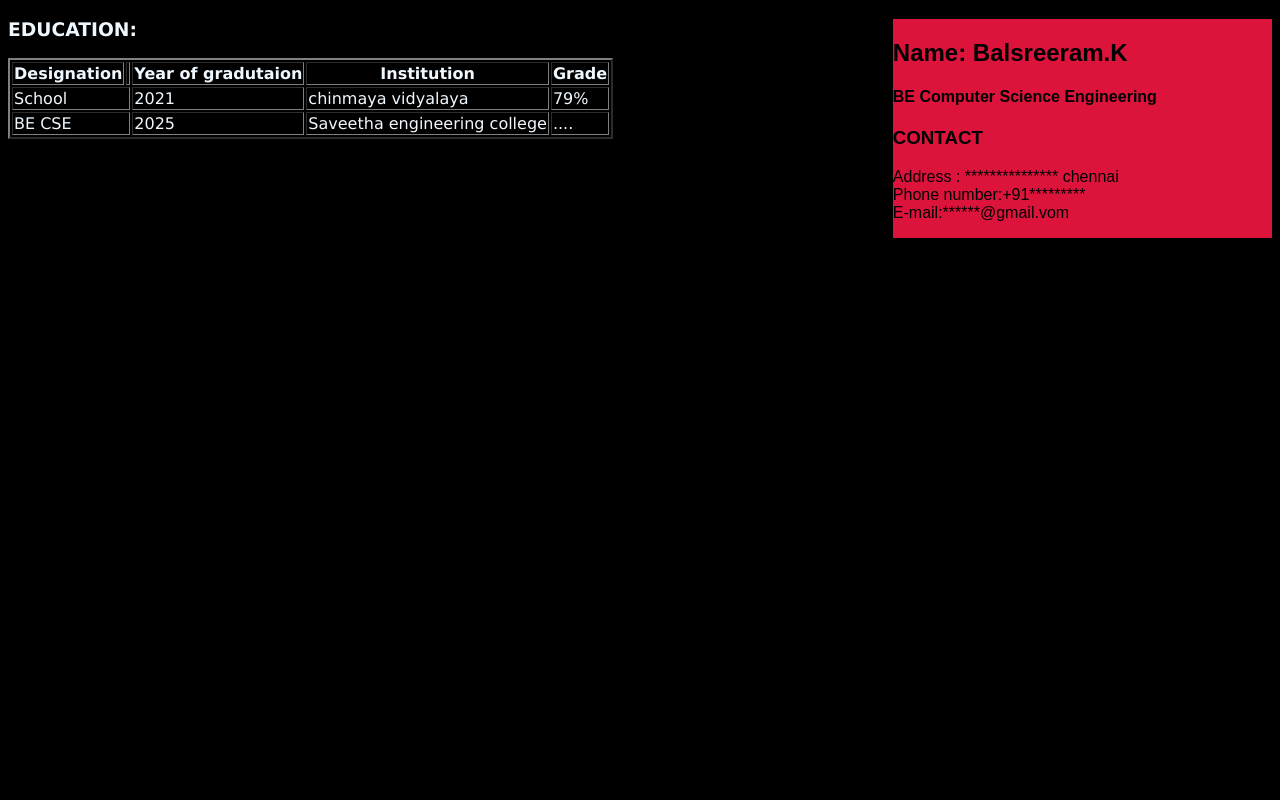
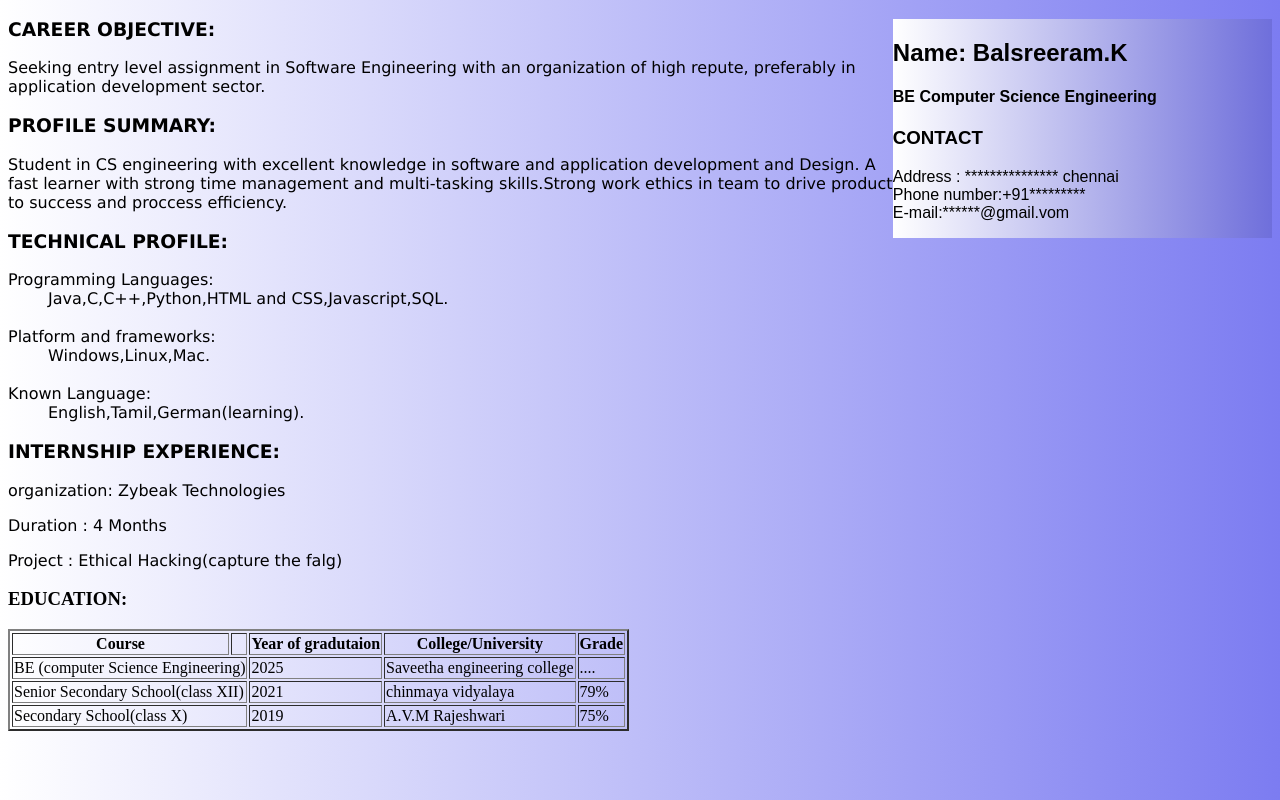
Before and after one commit to Srixxm/HTML-resume, a plain HTML site: page frame2.html in a window 1280 px wide. Drawn offline with Linux system fonts and the light colour scheme.

Commit message:
CSS and few changes are addded to the code.

```diff
--- a/frame2.html
+++ b/frame2.html
@@ -14,28 +14,53 @@
         <h3>CONTACT</h3>
             <p>Address : *************** chennai <br>Phone number:+91********* <br>E-mail:******@gmail.vom <br></p>
     </div>
-    <div class="content">
+      <div class="objective">
+         <h3> CAREER OBJECTIVE:</h3>
+        <p> Seeking entry level assignment in Software Engineering with an organization of high repute, preferably in application development sector.</p>
+        <h3>PROFILE SUMMARY:</h3>
+        <p>Student in CS engineering with excellent knowledge in software and application development and Design. A fast learner with strong time management and multi-tasking skills.Strong work ethics in team to drive product to success and proccess efficiency.</p>
+       <h3>TECHNICAL PROFILE:</h3>
+       <dl>
+        <dt>Programming Languages:</dt>
+        <dd>Java,C,C++,Python,HTML and CSS,Javascript,SQL.</dd><br>
+        <dt>Platform and frameworks:</dt>
+        <dd>Windows,Linux,Mac.</dd><br>
+        <dt>Known Language:</dt>
+        <dd>English,Tamil,German(learning).</dd>
+       </dl>
+       <h3>INTERNSHIP EXPERIENCE:</h3>
+             <p>organization:  Zybeak Technologies</p>
+             <p>Duration    :  4 Months</p>
+             <p>Project     :  Ethical Hacking(capture the falg)</p>
+    </div>
+      <div class="education">
         <h3 class="heads">EDUCATION:</h3>
         <table>
             <table border="2px" bg color="navy">
                 <tr >
-                <th>Designation<th>
+                <th>Course<th>
                 <th>Year of gradutaion</th>
-                <th>Institution</th>
+                <th>College/University</th>
                 <th>Grade</th>
                 </tr>
                 <tr >
-                <td colspan="2px">School</td>
-                <td>2021</td>
-                <td>chinmaya vidyalaya</td>
-                <td>79%</td>
-                </tr>
-                <tr >
-                <td colspan="2px">BE CSE</td>
+                <td colspan="2px">BE (computer Science Engineering)</td>
                 <td>2025</td>
                 <td>Saveetha engineering college</td>
                 <td>....</td>
                 </tr>
+                <tr >
+                    <td colspan="2px">Senior Secondary School(class XII)</td>
+                    <td>2021</td>
+                    <td>chinmaya vidyalaya</td>
+                    <td>79%</td>
+                    </tr>
+                    <tr >
+                        <td colspan="2px">Secondary School(class X)</td>
+                        <td>2019</td>
+                        <td>A.V.M Rajeshwari</td>
+                        <td>75%</td>
+                        </tr>
                 </table>
         </table>
       </div>
--- a/style.css
+++ b/style.css
@@ -3,17 +3,27 @@
 {
     width: 30%;
     height: 120%;
-    background-color:crimson;
+    background-color:red;
     float: right;
     font-family:Arial, Helvetica, sans-serif;
+    background-image: linear-gradient(to right,white,rgb(111, 111, 219));
+color: rgb(0, 0, 0);
 }
-.content
+.educatioLFBn
 {
-    color: aliceblue;
+    color: rgb(0, 0, 0);
     font-family: 'Lucida Sans', 'Lucida Sans Regular', 'Lucida Grande', 'Lucida Sans Unicode', Geneva, Verdana, sans-serif;
 }
 .heads
 {
 
-    text-decoration: cornsilk;
+    text-decoration: rgb(0, 0, 0);
 }
+body
+{
+    background-image: linear-gradient(to right,white,rgb(124, 124, 241));
+}
+.objective
+{
+    font-family: 'Lucida Sans', 'Lucida Sans Regular', 'Lucida Grande', 'Lucida Sans Unicode', Geneva, Verdana, sans-serif;
+}
```
Also changed, not shown: frame1.html (+1 -1 lines), index.html (+1 -1 lines).
